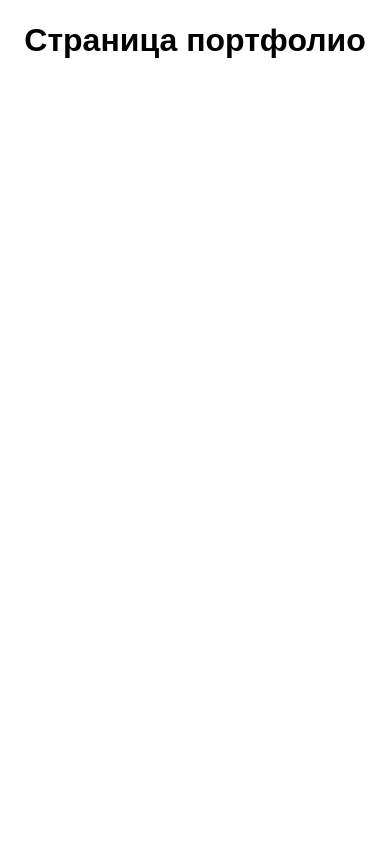
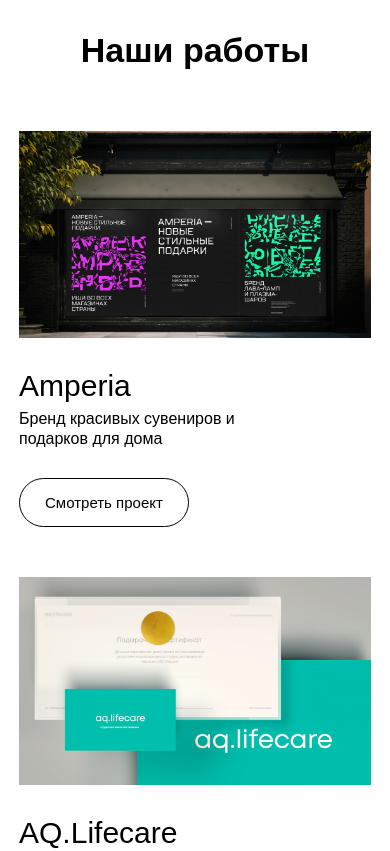
Before and after one commit to MariaMantusova/free-creative, a Vue app: page /portfolio in a window 390 px wide. Shown: the top 851 px of the page. Built offline with nearby package versions, Linux system fonts and the light colour scheme.

Commit message:
feat: add portfolio page

```diff
--- /dev/null
+++ b/src/components/PortfolioProject/PortfolioProject.css
@@ -0,0 +1,106 @@
+.project {
+    max-width: 80%;
+    display: flex;
+    flex-direction: column;
+    gap: 45px;
+    margin: 0;
+}
+
+@media screen and (max-width: 1100px) {
+    .project {
+        max-width: 90%;
+    }
+}
+
+@media screen and (max-width: 730px) {
+    .project {
+        gap: 30px;
+    }
+}
+
+@media screen and (max-width: 585px) {
+    .project {
+        max-width: 95%;
+    }
+}
+
+.project__image {
+    max-width: 1110px;
+    max-height: 655px;
+    object-position: center;
+    object-fit: cover;
+}
+
+.project__info {
+    display: flex;
+    gap: 100px;
+    align-items: flex-start;
+}
+
+@media screen and (max-width: 730px) {
+    .project__info {
+        gap: 60px;
+    }
+}
+
+@media screen and (max-width: 585px) {
+    .project__info {
+        gap: 30px;
+        flex-direction: column;
+    }
+}
+
+.project__text {
+    display: flex;
+    flex-direction: column;
+    gap: 5px;
+    max-width: 233px;
+}
+
+.project__title {
+    font-size: 40px;
+    font-weight: 400;
+    margin: 0;
+}
+
+@media screen and (max-width: 730px) {
+    .project__title {
+        font-size: 30px;
+    }
+}
+
+.project__subtitle {
+    font-size: 18px;
+    font-weight: 400;
+    margin: 0;
+}
+
+@media screen and (max-width: 730px) {
+    .project__subtitle {
+        font-size: 16px;
+    }
+}
+
+.project__button {
+    border: 1px solid black;
+    border-radius: 40px;
+    padding: 20px 40px;
+    margin: 0;
+    background-color: transparent;
+    font-size: 18px;
+    cursor: pointer;
+    transition: background-color 0.5s ease, color 0.5s ease;
+}
+
+@media screen and (max-width: 730px) {
+    .project__button {
+        padding: 15px 25px;
+        font-size: 15px;
+    }
+}
+
+.project__button:hover {
+    background-color: #868686;
+    color: white;
+    border: 1px solid #868686;
+}
--- /dev/null
+++ b/src/components/PortfolioProject/PortfolioProject.vue
@@ -0,0 +1,22 @@
+<script setup>
+  defineProps({
+    projectImageUrl: String,
+    projectName: String,
+    projectSubtitle: String,
+  })
+</script>
+
+<template>
+  <li class='project'>
+    <img class='project__image' :src='projectImageUrl' :alt='projectName' />
+    <div class='project__info'>
+      <div class='project__text'>
+        <h2 class='project__title'>{{ projectName }}</h2>
+        <p class='project__subtitle'>{{ projectSubtitle }}</p>
+      </div>
+      <button class='project__button'>Смотреть проект</button>
+    </div>
+  </li>
+</template>
+
+<style scoped src='./PortfolioProject.css'></style>
--- a/src/pages/Portfolio.vue
+++ b/src/pages/Portfolio.vue
@@ -1,9 +1,66 @@
 <script setup>
+  import PortfolioProject from '../components/PortfolioProject/PortfolioProject.vue';
 </script>
 
 <template>
-  <h1>Страница портфолио</h1>
+  <h1 class='portfolio__title'>Наши работы</h1>
+  <ul class='portfolio__list'>
+    <PortfolioProject projectImageUrl='./projects/amperia.png' projectName='Amperia'
+                      projectSubtitle='Бренд красивых сувениров и подарков для дома' />
+
+    <PortfolioProject projectImageUrl='./projects/aqlifecare.png' projectName='AQ.Lifecare'
+                      projectSubtitle='Инновационная клиника внутривенной медицины'/>
+
+    <PortfolioProject projectImageUrl='./projects/vilata.png' projectName='Vilata'
+                      projectSubtitle='Бренд натуральных и вкусных соусов'/>
+
+    <PortfolioProject projectImageUrl='./projects/coral-black.png' projectName='Coral Black'
+                      projectSubtitle='Черная икра в современной инторпритации'/>
+  </ul>
 </template>
 
 <style scoped>
+
+  .portfolio__title {
+    margin-bottom: 0;
+    margin-top: 30px;
+    font-size: 39px;
+  }
+
+  @media screen and (max-width: 730px) {
+    .portfolio__title {
+      font-size: 34px;
+    }
+  }
+
+  .portfolio__list {
+    padding: 0;
+    margin: 80px 0 60px;
+    list-style: none;
+    align-items: center;
+    display: flex;
+    flex-direction: column;
+    gap: 100px;
+    max-width: 80%;
+  }
+
+  @media screen and (max-width: 1100px) {
+    .portfolio__list {
+      max-width: 90%;
+    }
+  }
+
+  @media screen and (max-width: 730px) {
+    .portfolio__list {
+      margin-top: 60px;
+      gap: 50px;
+    }
+  }
+
+  @media screen and (max-width: 585px) {
+    .portfolio__list {
+      max-width: 95%;
+    }
+  }
+
 </style>
--- a/src/pages/ProjectPage.vue
+++ /dev/null
@@ -1,9 +0,0 @@
-<script setup>
-</script>
-
-<template>
-  <h1>Страница проекта</h1>
-</template>
-
-<style scoped>
-</style>
--- a/src/router/index.js
+++ b/src/router/index.js
@@ -1,6 +1,5 @@
 import { createRouter, createWebHistory } from 'vue-router';
 import Home from '../pages/Home.vue';
-import ProjectPage from '../pages/ProjectPage.vue';
 import Portfolio from '../pages/Portfolio.vue';
 import Terms from '../pages/Terms.vue';
 
@@ -21,11 +20,6 @@
       path: '/terms',
       name: 'terms',
       component: Terms
-    },
-    {
-      path: '/portfolio/:projectName',
-      name: 'projectName',
-      component: ProjectPage
     }
   ]
 })
```
